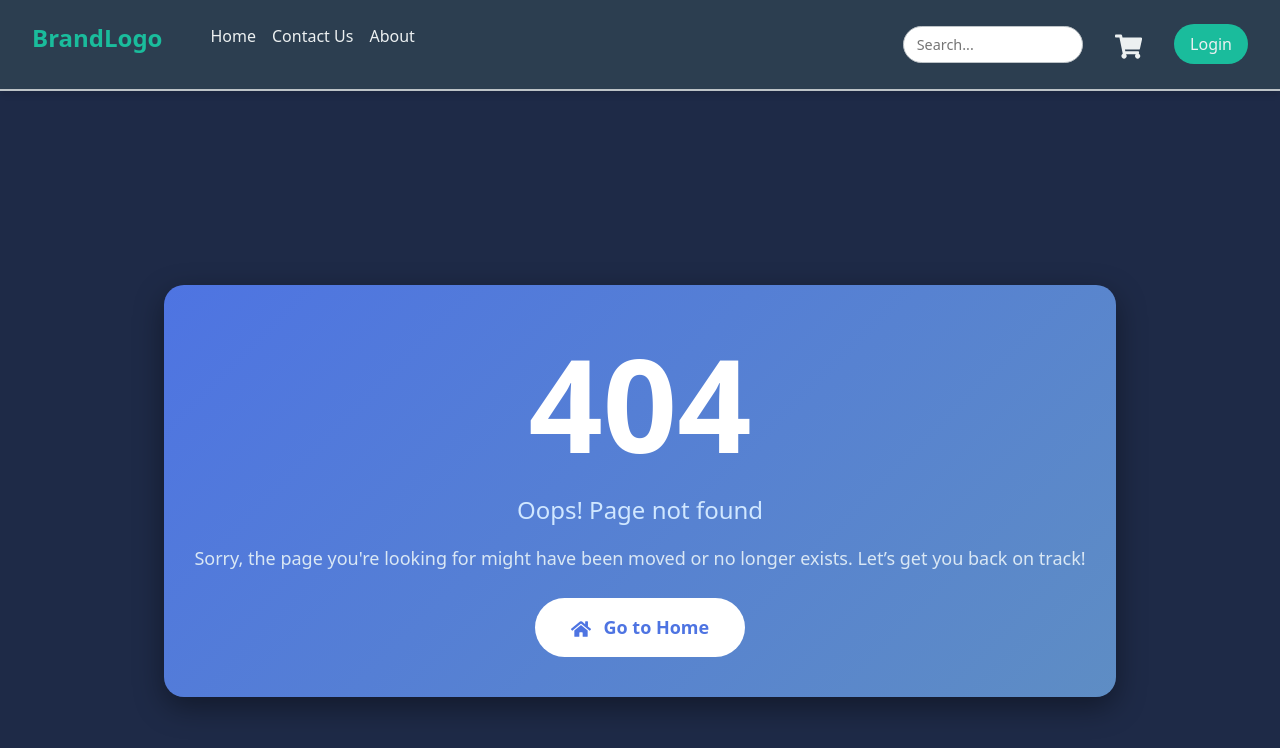
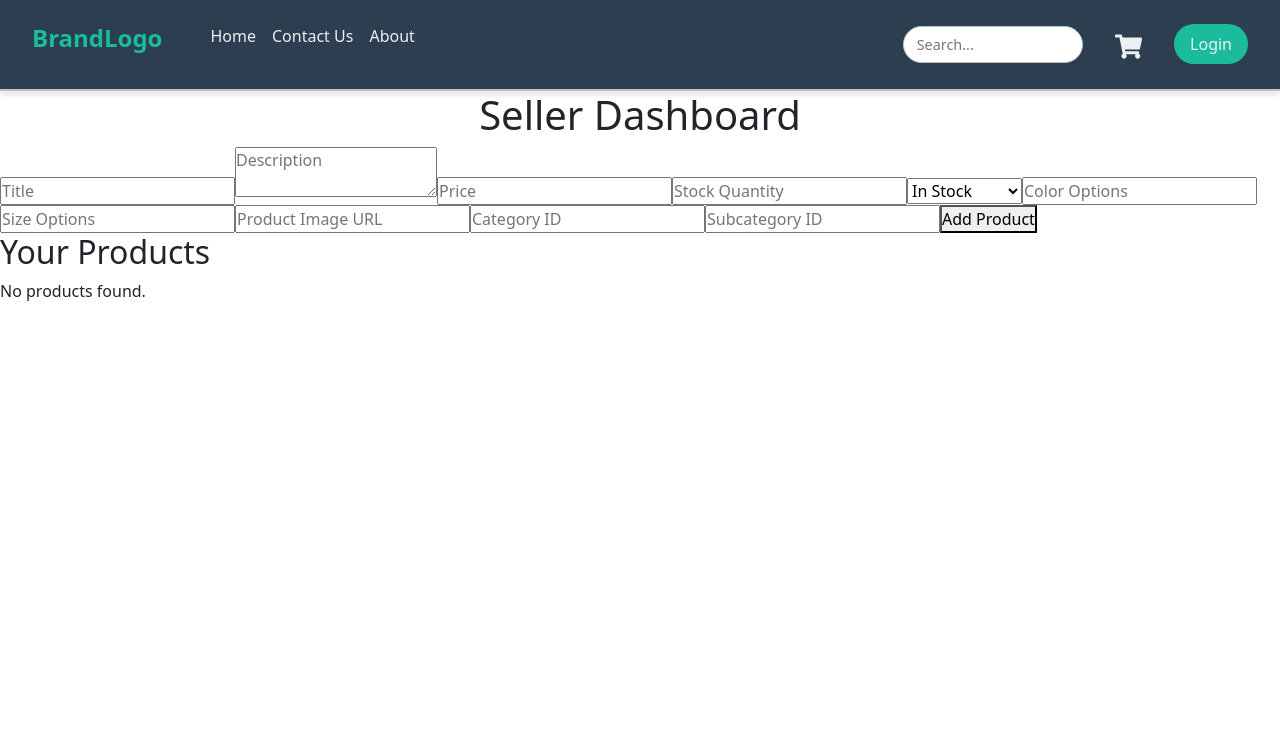
Before and after one commit to TekTitans/MERAKI_Academy_Project_5, a React (Vite) app in the folder frontend/: page /seller in a window 1280 px wide. Before the commit this address had no page. Shown: the top 748 px of the page. Built offline with nearby package versions, Linux system fonts and the light colour scheme.

Commit message:
Seller_Dashboard

```diff
--- a/frontend/src/Routers/index.jsx
+++ b/frontend/src/Routers/index.jsx
@@ -15,6 +15,7 @@ import ProfilePage from "../pages/ProfilePage";
 import { Search } from "../pages/Serach";
 import Category from "../components/category";
 import Products from "../pages/Products";
+import SellerDashboard from "../pages/SellerDashboard";
 
 export const router = createBrowserRouter(
   [
@@ -44,6 +45,7 @@ export const router = createBrowserRouter(
         { path: "/search", element: <Search /> },
         { path: "/category/:id", element: <Category /> },
         { path: "/products", element: <Products /> },
+        { path: "/seller", element: <SellerDashboard /> },
       ],
     },
   ],
--- /dev/null
+++ b/frontend/src/components/AddProduct/index.jsx
@@ -0,0 +1,119 @@
+import React, { useState,useEffect } from 'react';
+import { useDispatch } from 'react-redux';
+import { addProduct } from '../redux/reducers/product/product';
+import axios from 'axios';
+
+const AddProduct = () => {
+  const [product, setProduct] = useState({
+    title: '',
+    description: '',
+    price: '',
+    stock_status: '',
+    stock_quantity: '',
+    color_options: '',
+    size_options: '',
+    product_image: '',
+    category_id: '',
+    subcategory_id: '',
+  });
+
+  const dispatch = useDispatch();
+
+  const handleChange = (e) => {
+    const { name, value } = e.target;
+    setProduct({
+      ...product,
+      [name]: value,
+    });
+  };
+
+  const handleSubmit = async (e) => {
+    e.preventDefault();
+    try {
+      const response = await axios.post('/api/products', product);
+      dispatch(addProduct(response.data.product));
+      alert('Product added successfully!');
+    } catch (error) {
+      console.error('Error adding product', error);
+      alert('Failed to add product');
+    }
+  };
+
+  return (
+    <form onSubmit={handleSubmit}>
+      <input
+        type="text"
+        name="title"
+        value={product.title}
+        onChange={handleChange}
+        placeholder="Title"
+      />
+      <textarea
+        name="description"
+        value={product.description}
+        onChange={handleChange}
+        placeholder="Description"
+      />
+      <input
+        type="number"
+        name="price"
+        value={product.price}
+        onChange={handleChange}
+        placeholder="Price"
+      />
+      <input
+        type="number"
+        name="stock_quantity"
+        value={product.stock_quantity}
+        onChange={handleChange}
+        placeholder="Stock Quantity"
+      />
+      <select
+        name="stock_status"
+        value={product.stock_status}
+        onChange={handleChange}
+      >
+        <option value="In Stock">In Stock</option>
+        <option value="Out of Stock">Out of Stock</option>
+      </select>
+      <input
+        type="text"
+        name="color_options"
+        value={product.color_options}
+        onChange={handleChange}
+        placeholder="Color Options"
+      />
+      <input
+        type="text"
+        name="size_options"
+        value={product.size_options}
+        onChange={handleChange}
+        placeholder="Size Options"
+      />
+      <input
+        type="text"
+        name="product_image"
+        value={product.product_image}
+        onChange={handleChange}
+        placeholder="Product Image URL"
+      />
+      <input
+        type="text"
+        name="category_id"
+        value={product.category_id}
+        onChange={handleChange}
+        placeholder="Category ID"
+      />
+      <input
+        type="text"
+        name="subcategory_id"
+        value={product.subcategory_id}
+        onChange={handleChange}
+        placeholder="Subcategory ID"
+      />
+      <button type="submit">Add Product</button>
+    </form>
+  );
+};
+
+export default AddProduct;
--- /dev/null
+++ b/frontend/src/components/SellerProducts/index.jsx
@@ -0,0 +1,81 @@
+import React, { useState, useEffect } from "react";
+import { useDispatch, useSelector } from "react-redux";
+import axios from "axios";
+import { setProducts } from "../redux/reducers/product/product";
+
+const SellerProducts = () => {
+  const dispatch = useDispatch();
+  const products = useSelector((state) => state.product.products);
+  const [loading, setLoading] = useState(true);
+
+  const { token } = useSelector((state) => state.auth);
+
+  useEffect(() => {
+    const fetchProducts = async () => {
+      console.log("Fetching products...");
+
+      if (!token) {
+        console.error("No token found.");
+        setLoading(false);
+        return;
+      }
+
+      try {
+        console.log("Token found. Making API request...", token);
+        const response = await axios.get(
+          "http://localhost:5000/products/seller",
+          {
+            headers: {
+              Authorization: `Bearer ${token}`,
+            },
+          }
+        );
+
+        console.log("API response received:", response);
+
+        if (response.data.products) {
+          console.log("Products found:", response.data.products);
+          dispatch(setProducts(response.data.products));
+        } else {
+          console.log("No products in response.");
+        }
+        setLoading(false);
+      } catch (error) {
+        console.error("Error fetching seller products", error);
+        setLoading(false);
+      }
+    };
+
+    fetchProducts();
+  }, [dispatch, token]);
+
+  return (
+    <div>
+      {loading ? (
+        <p>Loading products...</p>
+      ) : (
+        <div>
+          <h2>Your Products</h2>
+          <div>
+            {products.length > 0 ? (
+              products.map((product) => (
+                <div key={product.id}>
+                  <h3>{product.title}</h3>
+                  <p>{product.description}</p>
+                  <p>Price: ${product.price}</p>
+                  <p>Stock: {product.stock_quantity}</p>
+                  <button>Edit</button>
+                  <button>Delete</button>
+                </div>
+              ))
+            ) : (
+              <p>No products found.</p>
+            )}
+          </div>
+        </div>
+      )}
+    </div>
+  );
+};
+
+export default SellerProducts;
--- a/frontend/src/components/category/index.jsx
+++ b/frontend/src/components/category/index.jsx
@@ -19,8 +19,8 @@ const Category = () => {
     axios
       .get(`http://localhost:5000/products/category/${id}`)
       .then((response) => {
-        console.log(response.data.product);
-        dispatch(setProducts(response.data.product));
+        console.log(response.data.products);
+        dispatch(setProducts(response.data.products));
       })
       .catch((err) => {
         console.log(err);
--- /dev/null
+++ b/frontend/src/pages/SellerDashboard/index.jsx
@@ -0,0 +1,15 @@
+import React from 'react';
+import SellerProducts from '../../components/SellerProducts';
+import AddProduct from '../../components/AddProduct';
+
+const SellerDashboard = () => {
+  return (
+    <div>
+      <h1>Seller Dashboard</h1>
+      <AddProduct />
+      <SellerProducts />
+    </div>
+  );
+};
+
+export default SellerDashboard;
--- a/frontend/src/pages/home/index.jsx
+++ b/frontend/src/pages/home/index.jsx
@@ -55,9 +55,8 @@ export const Home = () => {
       const result = await axios.get(
         `http://localhost:5000/products?size=${size}`
       );
-
       if (result.data.success) {
-        const allProducts = result.data.result;
+        const allProducts = result.data.products;
 
         dispatch(setProducts(allProducts));
         setFilterProducts(allProducts);
```
Also changed, not shown: frontend/src/components/AddProduct/style.css (added), frontend/src/components/SellerProducts/style.css (added), frontend/src/pages/SellerDashboard/style.css (added), 2 other files (tests, documents, lock files or other folders).
